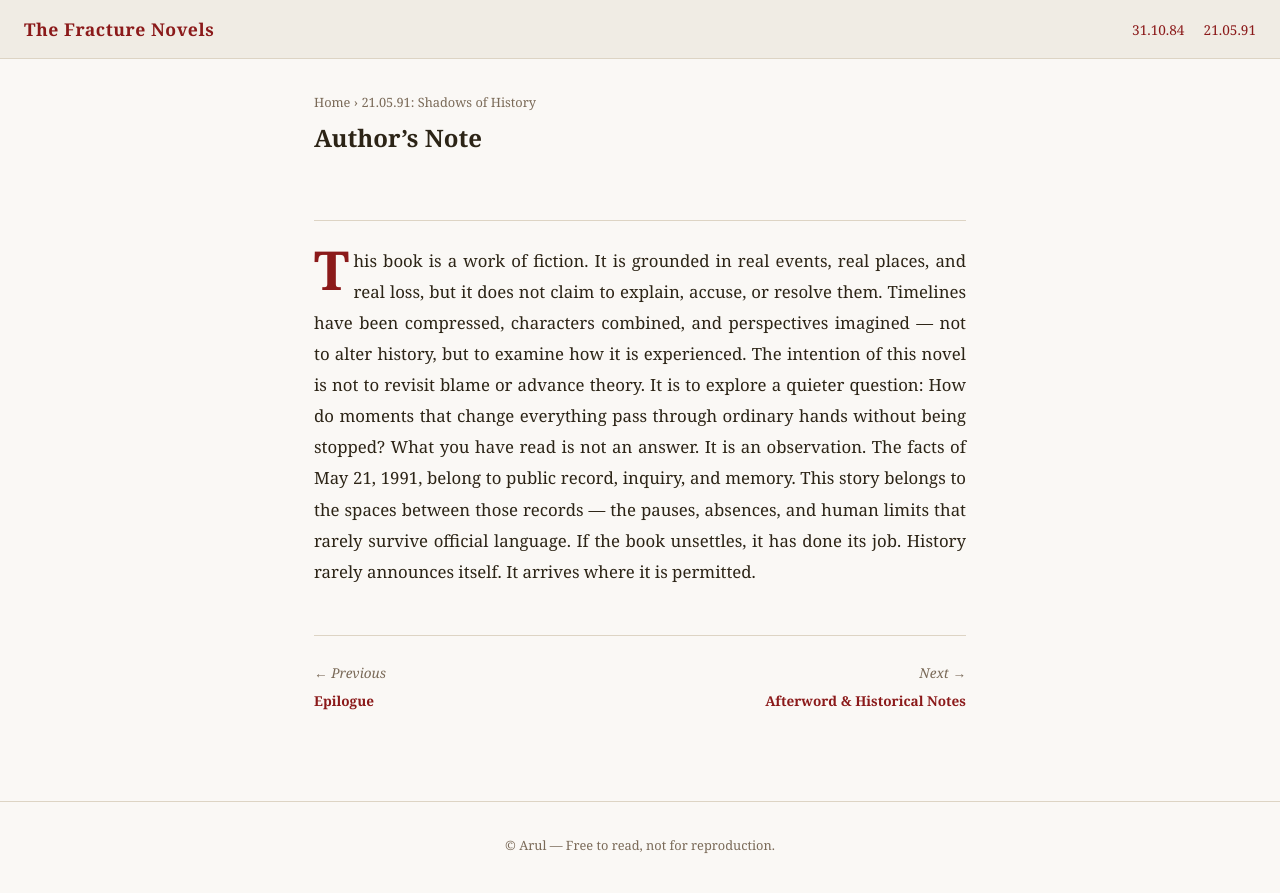
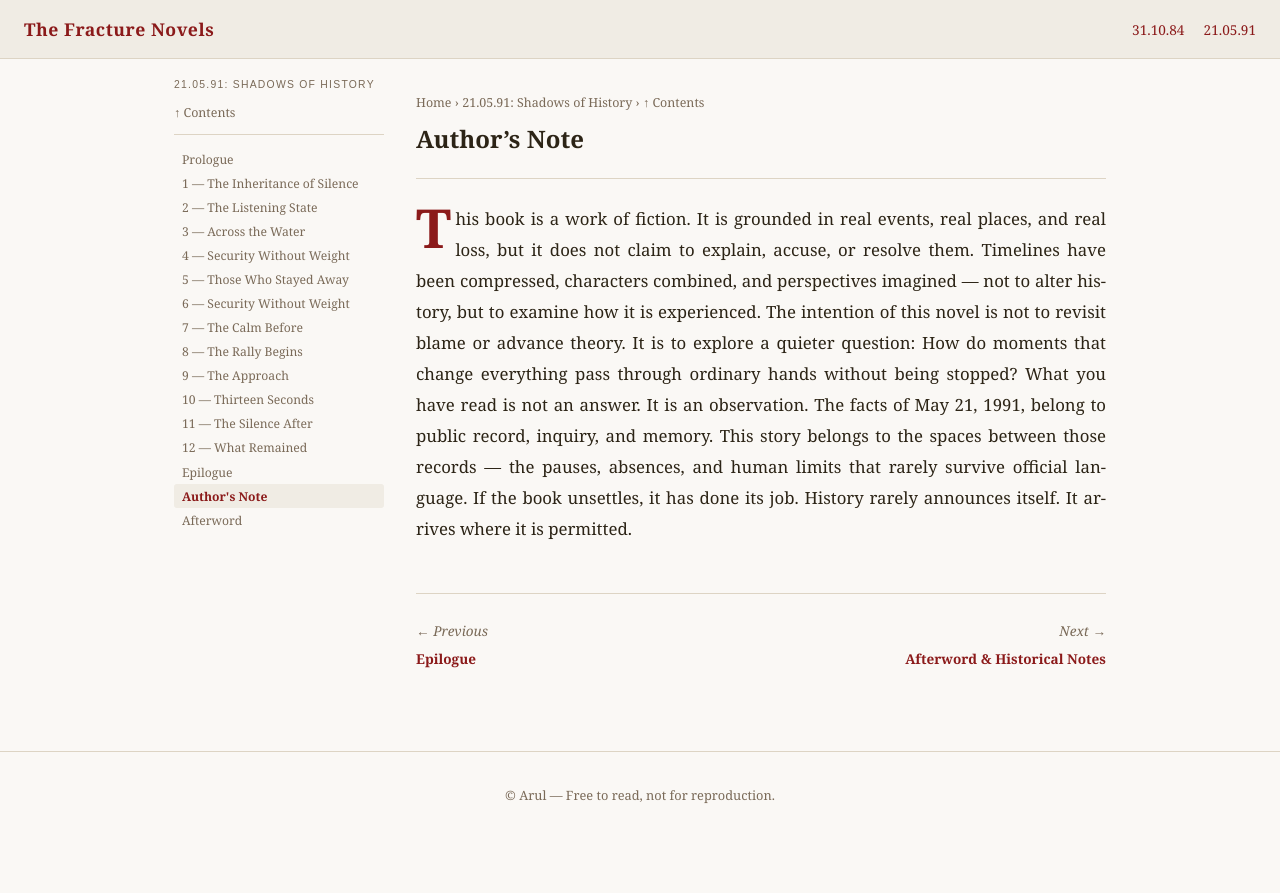
Before and after one commit to i-m-arul/books, a Jekyll site: the page built from 21-05-91/authors-note/index.md, in a window 1280 px wide. Shown: the top 893 px of the page. Built offline with Jekyll 4.4.1, drawn with Linux system fonts in a browser that asks for light colours.

Commit message:
Add sticky TOC sidebar and Contents breadcrumb link to chapter pages

```diff
--- /dev/null
+++ b/_data/books.yml
@@ -0,0 +1,55 @@
+"21-05-91":
+  title: "21.05.91: Shadows of History"
+  chapters:
+    - slug: prologue
+      label: "Prologue"
+    - slug: chapter-01
+      label: "1 — The Inheritance of Silence"
+    - slug: chapter-02
+      label: "2 — The Listening State"
+    - slug: chapter-03
+      label: "3 — Across the Water"
+    - slug: chapter-04
+      label: "4 — Security Without Weight"
+    - slug: chapter-05
+      label: "5 — Those Who Stayed Away"
+    - slug: chapter-06
+      label: "6 — Security Without Weight"
+    - slug: chapter-07
+      label: "7 — The Calm Before"
+    - slug: chapter-08
+      label: "8 — The Rally Begins"
+    - slug: chapter-09
+      label: "9 — The Approach"
+    - slug: chapter-10
+      label: "10 — Thirteen Seconds"
+    - slug: chapter-11
+      label: "11 — The Silence After"
+    - slug: chapter-12
+      label: "12 — What Remained"
+    - slug: epilogue
+      label: "Epilogue"
+    - slug: authors-note
+      label: "Author's Note"
+    - slug: afterword
+      label: "Afterword"
+
+"31-10-84":
+  title: "31.10.84: A Nation on the Edge"
+  chapters:
+    - slug: chapter-01
+      label: "Chapter One"
+    - slug: chapter-02
+      label: "Chapter Two: The Weight of the Date"
+    - slug: chapter-03
+      label: "Chapter Three: The Unraveling"
+    - slug: chapter-04
+      label: "Chapter Four: The Echo Timeline"
+    - slug: chapter-05
+      label: "Chapter Five: The Second Witness"
+    - slug: chapter-06
+      label: "Chapter Six: Stabilization Theory"
+    - slug: chapter-07
+      label: "Chapter Seven: Succession"
+    - slug: epilogue
+      label: "Epilogue: 31.10.84"
--- a/_layouts/chapter.html
+++ b/_layouts/chapter.html
@@ -2,15 +2,41 @@
 layout: default
 ---
 <style>
-.chapter-header{padding:2rem 1.5rem 0;max-width:700px;margin:0 auto}
-.breadcrumb{font-size:0.8rem;color:var(--muted);margin-bottom:0.5rem}
+.chapter-page{display:flex;gap:2rem;max-width:980px;margin:0 auto;
+  padding:0 1.5rem;align-items:flex-start;}
+
+/* ── Sticky TOC sidebar ── */
+.toc-sidebar{width:210px;flex-shrink:0;position:sticky;top:1.5rem;
+  max-height:calc(100vh - 4rem);overflow-y:auto;padding:1.2rem 0;
+  scrollbar-width:thin;scrollbar-color:var(--border) transparent;}
+.toc-sidebar::-webkit-scrollbar{width:4px}
+.toc-sidebar::-webkit-scrollbar-thumb{background:var(--border);border-radius:2px}
+.sidebar-book-title{font-family:sans-serif;font-size:0.65rem;letter-spacing:0.12em;
+  text-transform:uppercase;color:var(--muted);display:block;margin-bottom:0.5rem;
+  line-height:1.4}
+.sidebar-back{font-size:0.78rem;color:var(--muted);display:block;
+  margin-bottom:0.75rem;padding-bottom:0.65rem;border-bottom:1px solid var(--border);}
+.sidebar-back:hover{color:var(--accent);text-decoration:none}
+.toc-sidebar ul{list-style:none;padding:0;margin:0}
+.toc-sidebar li a{font-size:0.76rem;color:var(--muted);display:block;
+  padding:0.22rem 0.5rem;border-radius:3px;line-height:1.4;text-decoration:none;}
+.toc-sidebar li a:hover{color:var(--accent);background:var(--nav-bg)}
+.toc-sidebar li.active a{color:var(--accent);font-weight:bold;background:var(--nav-bg)}
+
+/* ── Main content ── */
+.chapter-main{flex:1;min-width:0;max-width:700px;padding:2rem 0}
+.breadcrumb{font-size:0.78rem;color:var(--muted);margin-bottom:0.6rem}
 .breadcrumb a{color:var(--muted)}
+.breadcrumb a:hover{color:var(--accent)}
 .chapter-title{font-size:1.5rem;line-height:1.25;margin-bottom:0.2rem}
 .chapter-divider{border:none;border-top:1px solid var(--border);margin:1.5rem 0}
+
+/* ── Reading content ── */
 .chapter-content p{margin:0 0 1.3em;text-align:justify;hyphens:auto}
-.chapter-content > p:first-of-type::first-letter{
-  font-size:3.2em;float:left;line-height:0.78;margin:0.08em 0.08em 0 0;
-  color:var(--accent);font-weight:bold;}
+.chapter-content > p:first-of-type::first-letter{font-size:3.2em;float:left;
+  line-height:0.78;margin:0.08em 0.08em 0 0;color:var(--accent);font-weight:bold}
+
+/* ── Prev / Next nav ── */
 .chapter-nav{display:flex;justify-content:space-between;align-items:flex-start;
   gap:1rem;border-top:1px solid var(--border);padding-top:1.5rem;margin-top:3rem;
   font-size:0.85rem}
@@ -19,19 +45,39 @@ layout: default
   font-style:italic}
 .chapter-nav a{font-weight:bold;color:var(--accent)}
 .chapter-nav .nav-right{text-align:right}
-@media(max-width:500px){
+
+/* ── Mobile: hide sidebar ── */
+@media(max-width:768px){
+  .toc-sidebar{display:none}
+  .chapter-page{padding:0 1rem}
+  .chapter-title{font-size:1.2rem}
   .chapter-content > p:first-of-type::first-letter{font-size:2.5em}
-  h1.chapter-title{font-size:1.2rem}
 }
 </style>
-<div class="chapter-header">
+
+<div class="chapter-page">
+
+  <aside class="toc-sidebar">
+    <span class="sidebar-book-title">{{ page.book_title }}</span>
+    <a href="{{ site.baseurl }}/{{ page.book_slug }}/" class="sidebar-back">&#8593; Contents</a>
+    {% assign book = site.data.books[page.book_slug] %}
+    <ul>
+      {% for ch in book.chapters %}
+        {% assign full_path = "/" | append: page.book_slug | append: "/" | append: ch.slug | append: "/" %}
+        <li {% if page.url == full_path %}class="active"{% endif %}>
+          <a href="{{ site.baseurl }}/{{ page.book_slug }}/{{ ch.slug }}/">{{ ch.label }}</a>
+        </li>
+      {% endfor %}
+    </ul>
+  </aside>
+
+  <div class="chapter-main">
     <div class="breadcrumb">
       <a href="{{ site.baseurl }}/">Home</a> &rsaquo;
-    <a href="{{ site.baseurl }}/{{ page.book_slug }}/">{{ page.book_title }}</a>
+      <a href="{{ site.baseurl }}/{{ page.book_slug }}/">{{ page.book_title }}</a> &rsaquo;
+      <a href="{{ site.baseurl }}/{{ page.book_slug }}/">&#8593; Contents</a>
     </div>
     <h1 class="chapter-title">{{ page.title }}</h1>
-</div>
-<div class="container">
     <hr class="chapter-divider">
     <div class="chapter-content">
       {{ content }}
@@ -51,3 +97,5 @@ layout: default
       </div>
     </nav>
   </div>
+
+</div>
```
Lines whose indentation alone changed are shown as unchanged.
